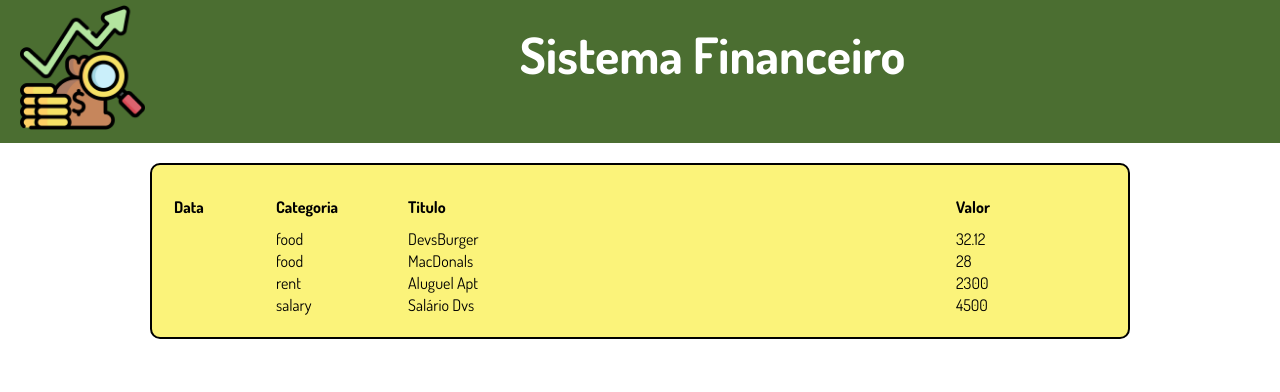
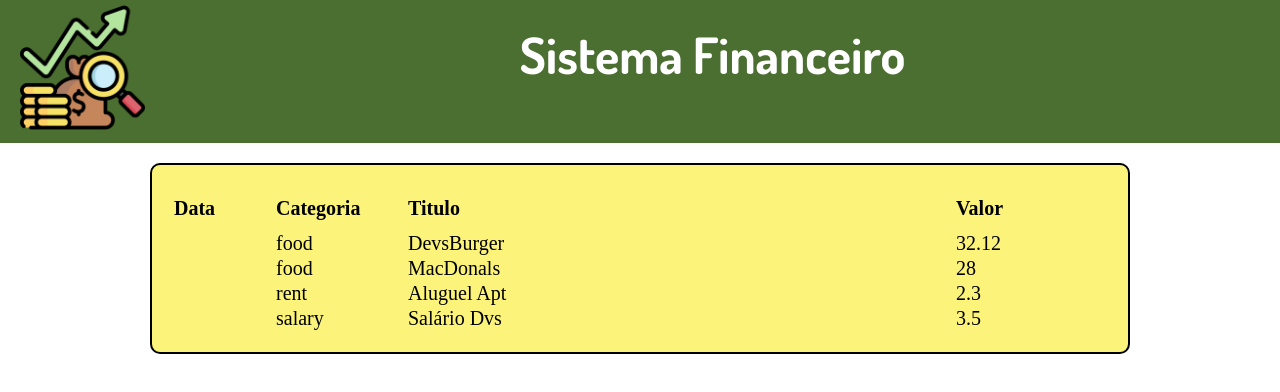
Before and after one commit to AndrePacolla/expense-tracker-, a React (Vite) app: page / in a window 1280 px wide. Shown: the top 392 px of the page. Built offline with nearby package versions, Linux system fonts and the light colour scheme.

Commit message:
TableItem

```diff
--- a/src/components/TableArea/styles.ts
+++ b/src/components/TableArea/styles.ts
@@ -7,14 +7,15 @@ export const Table = styled.table`
         border: 2px solid ;
         border-radius: 10px;
         margin-top: 20px;
+        font-size: 20px;
+        font-family: 'Times New Roman', Times, serif;
         background-color:rgba(250, 237, 57, 0.67) ;
 
 `;
 
 
-export const TableHeadColumn = styled.th<{width?: number}>`
-        width: ${props => props.width ? `${ props.width}px` : "auto"};
+export const TableHeadColumn = styled.th <{width?: number}>`
+        width: ${props => props.width ? `${props.width}px` : "auto"};
         padding:10px 0;
         text-align: left;
-
 `;
--- a/src/data/items.ts
+++ b/src/data/items.ts
@@ -4,6 +4,6 @@ import {Item} from "../types/Item"
 export const items: Item[]  = [
     {date: new Date(2024, 11 ,17), category: "food", title: "DevsBurger", value: 32.12},
     {date: new Date(2024, 11 ,17),category:"food", title: "MacDonals", value: 28},
-    {date: new Date(2024, 11 ,17), category: "rent", title: "Aluguel Apt", value: 2300},
-    {date: new Date(2024, 11 ,16), category: "salary", title: "Salário Dvs", value: 4500}
+    {date: new Date(2024, 11 ,17), category: "rent", title: "Aluguel Apt", value: 2.300},
+    {date: new Date(2024, 11 ,16), category: "salary", title: "Salário Dvs", value: 3.500}
 ]
```
Also changed, not shown: src/components/TableItem/index.tsx (added), src/components/TableItem/styled.ts (added).
